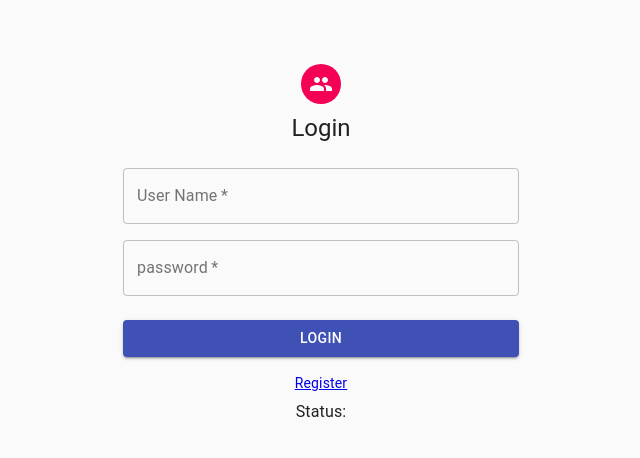
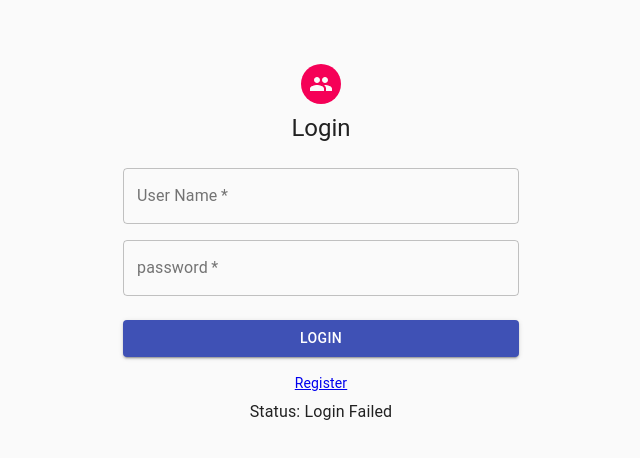
Before and after one commit to rupertwaldron/frontend, a React (Create React App) app: page /login in a window 1280 px wide. Shown: the top 458 px of the page, without its empty margins (319-959 px from the left). Built offline with nearby package versions, Linux system fonts and the light colour scheme.

Commit message:
register working

```diff
--- a/src/Components/Login.js
+++ b/src/Components/Login.js
@@ -1,4 +1,4 @@
-import React, {useState} from "react";
+import React, {useEffect, useState} from "react";
 import {Redirect} from "react-router";
 import {makeStyles} from "@material-ui/core/styles";
 import CssBaseline from "@material-ui/core/CssBaseline";
@@ -36,6 +36,8 @@ const useStyles = makeStyles(theme => ({
         width: "100%"
     }
 }));
+
+//todo need to add attemp to get message correct
 
 const Login = () => {
     const classes = useStyles();
@@ -84,11 +86,20 @@ const Login = () => {
             .catch(err => console.error(err));
     };
 
-    const loginDisplay = <Container component="main" maxWidth="xs">
-        <CssBaseline />
+    useEffect(() => {
+        console.log('Cleanung up ');
+        setMessage(userInfo.isAuthenticated ? "" : "Login Failed");
+    }, [userInfo])
+
+    if (userInfo.isAuthenticated) {
+        return (<Redirect to="/view"/>);
+    } else {
+        return (
+            <Container component="main" maxWidth="xs">
+                <CssBaseline/>
                 <div className={classes.paper}>
                     <Avatar className={classes.avatar}>
-                <GroupIcon />
+                        <GroupIcon/>
                     </Avatar>
                     <Typography component="h1" variant="h5">
                         Login
@@ -139,16 +150,12 @@ const Login = () => {
                             </Grid>
                         </Grid>
                     </form>
-            <Typography style={{ margin: 7 }} variant="body1">
+                    <Typography style={{margin: 7}} variant="body1">
                         Status: {message}
                     </Typography>
                 </div>
             </Container>
-
-    if (userInfo.isAuthenticated) {
-        return (<Redirect to="/view"/>);
-    } else {
-        return (loginDisplay);
+        );
     }
 
 }
```
Lines whose indentation alone changed are shown as unchanged.
